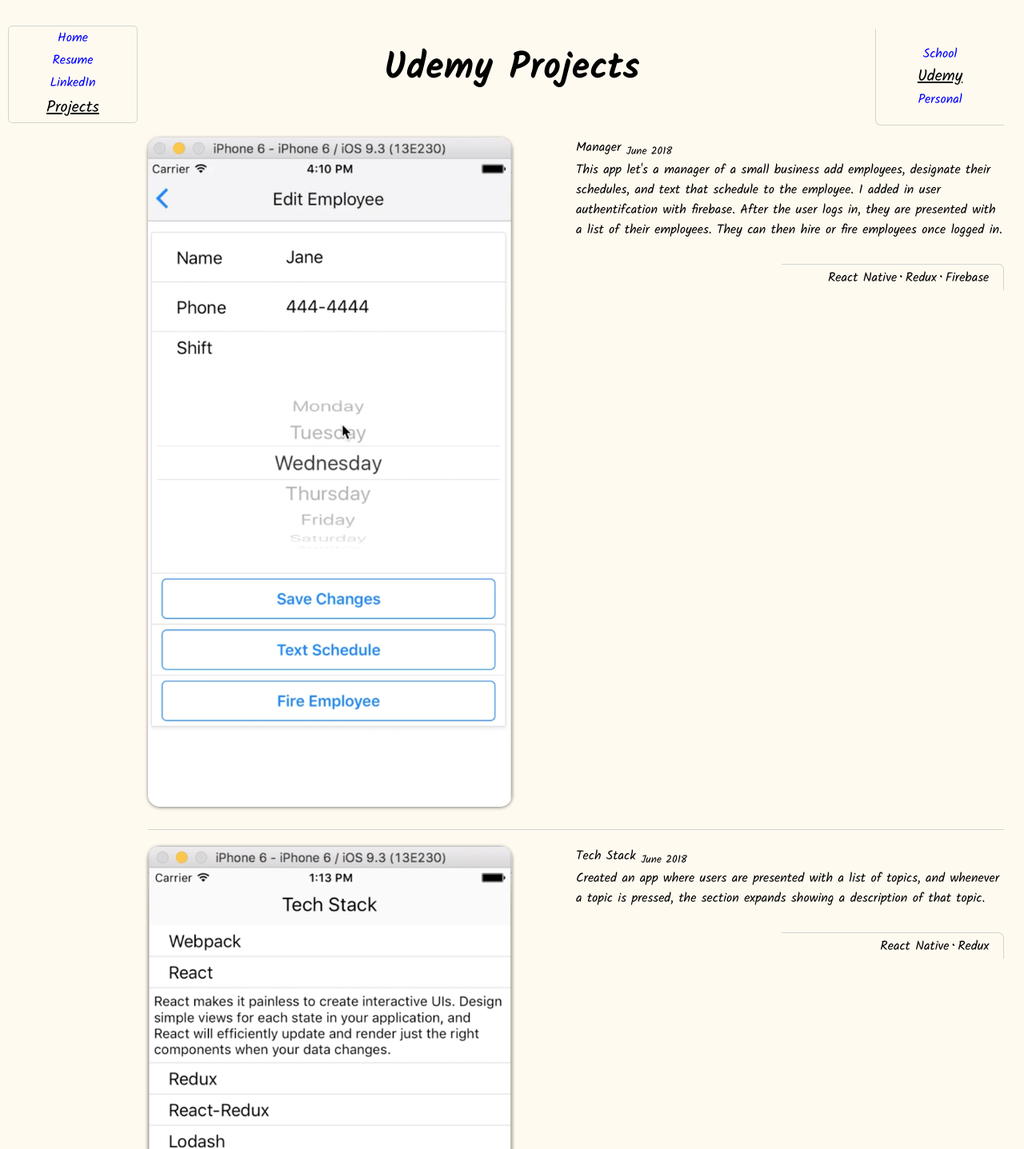
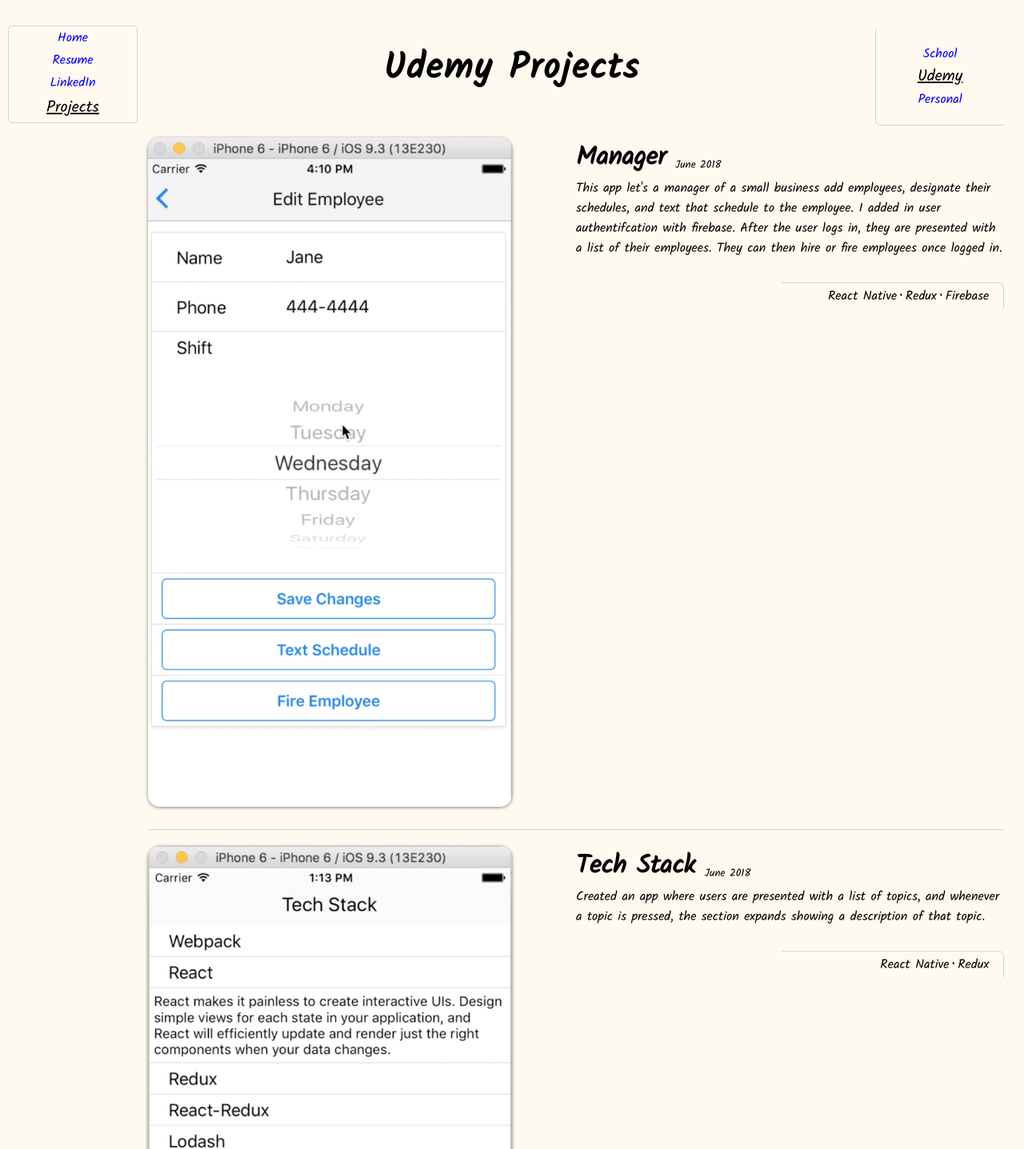
Before and after one commit to koji98/chidi.me, a plain HTML site: page projects/udemy.html in a window 1280 px wide. Shown: the top 1437 px of the page at 80% size. Drawn offline with nearby package versions, Linux system fonts and the light colour scheme.

Commit message:
fifth commit

```diff
--- a/projects/udemy.html
+++ b/projects/udemy.html
@@ -60,7 +60,7 @@
       <div class="col2">
         <div class="row">
           <span>
-            <span>Manager</span>
+            <span class="projectTitle">Manager</span>
             <sub class="projectDate">June 2018</sub>
           </span>
         </div>
@@ -92,7 +92,7 @@
       <div class="col2">
         <div class="row">
           <span>
-            <span>Tech Stack</span>
+            <span class="projectTitle">Tech Stack</span>
             <sub class="projectDate">June 2018</sub>
           </span>
         </div>
```
